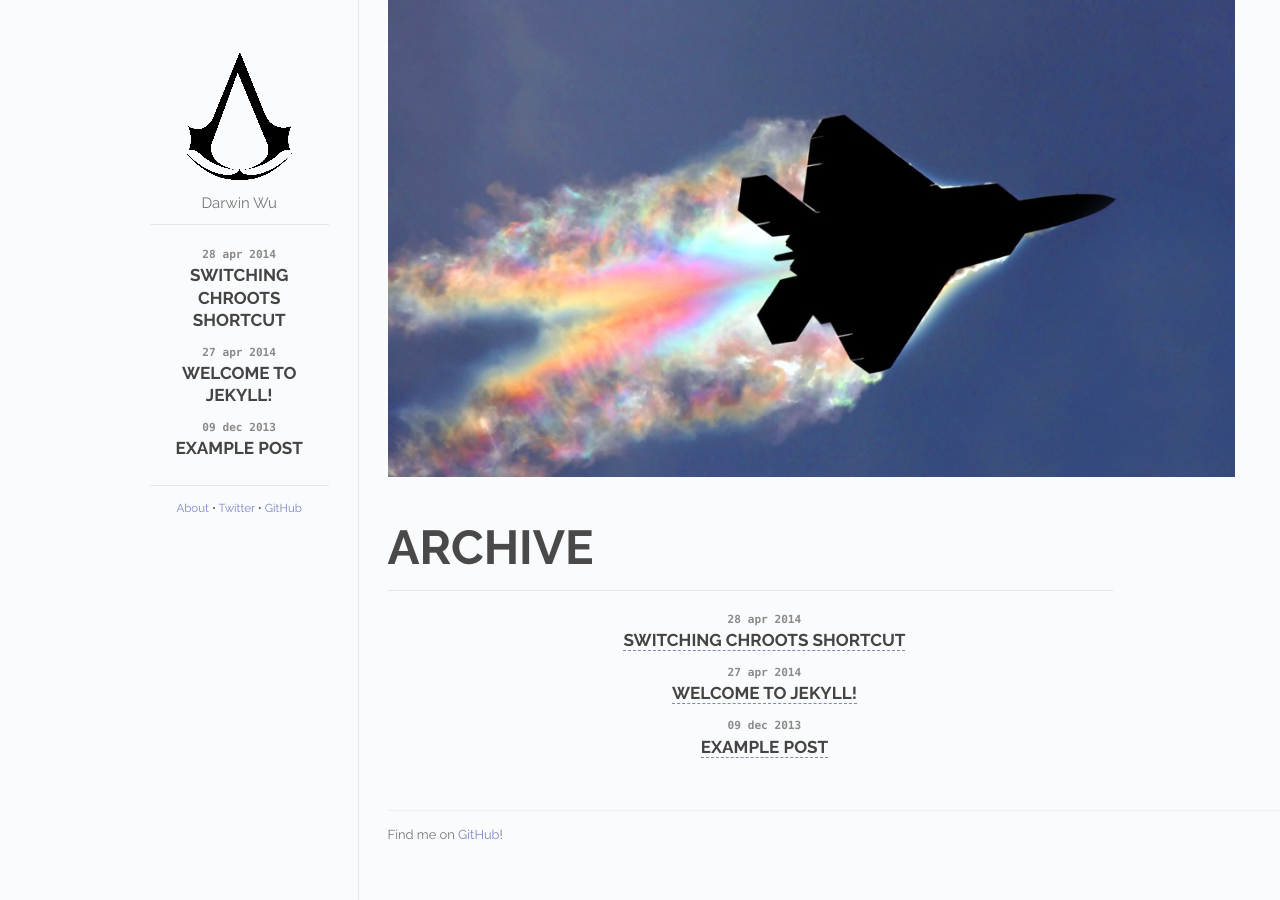
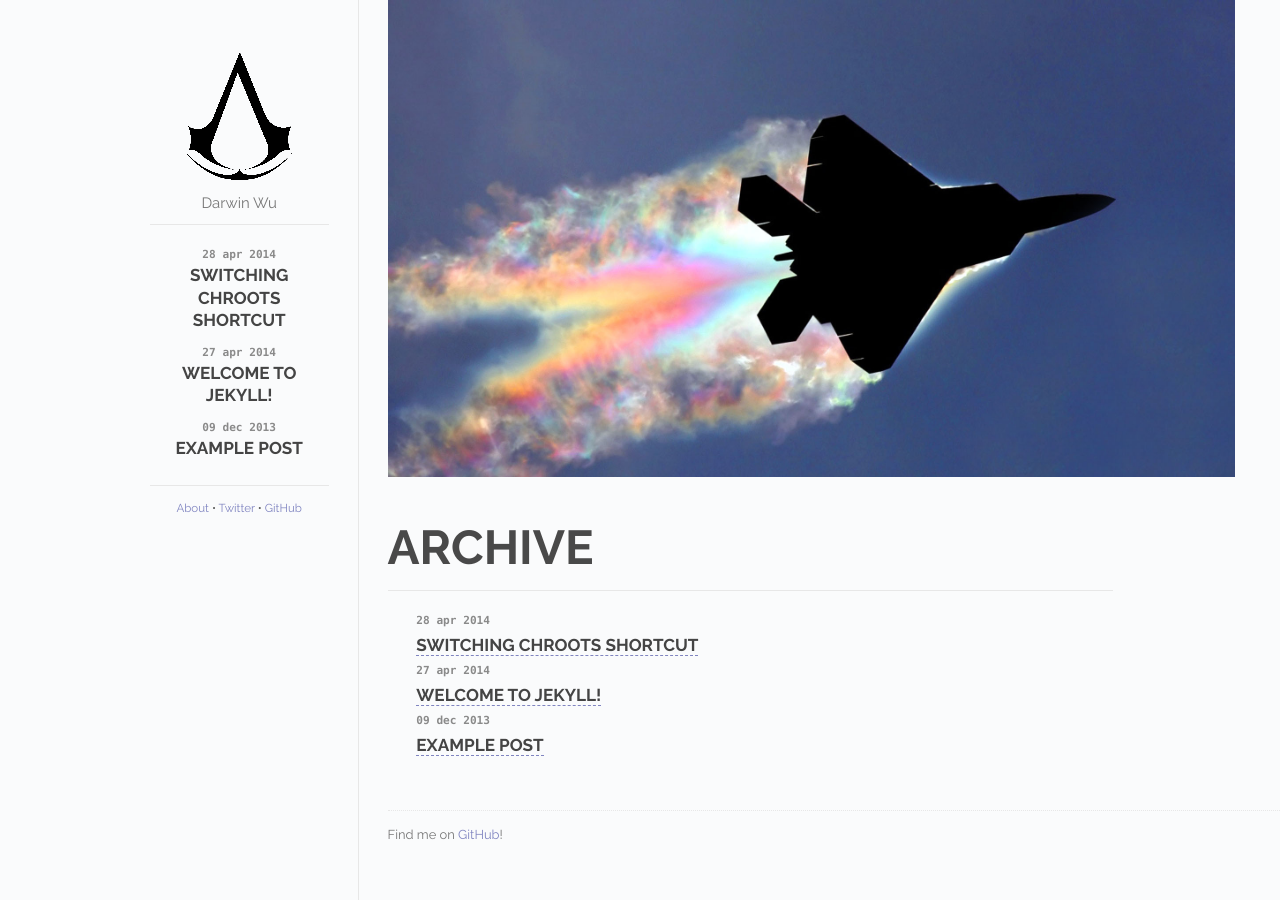
Before and after one commit to the-development/flex, a Jekyll site: the page built from blog.md, in a window 1280 px wide. Built offline with Jekyll 4.4.1, drawn with Linux system fonts in a browser that asks for light colours; Markdown is read by kramdown in place of the engine named in the settings.

Commit message:
fixed cover photos at large sizes and left aligned the post index

```diff
--- a/_layouts/post_index.html
+++ b/_layouts/post_index.html
@@ -19,12 +19,10 @@
     <div class="posts">
       <ul class="posts-list">
         {% for post in site.posts %}
-          <li class="post-link">
-            <a class="post-title" href="{{ post.url }}">
-              <span class="post-date">{{ post.date | date_to_string }}</span>
-              {{ post.title }}
-            </a>
-          </li>
+          <a class="post-title" href="{{ post.url }}">
+            <span class="post-date">{{ post.date | date_to_string }}</span>
+            {{ post.title }}
+          </a>
         {% endfor %}
       </ul>
     </div>
--- a/css/responsive.css
+++ b/css/responsive.css
@@ -1,3 +1,9 @@
+@media (max-width:3000px) {
+  #cover-photo {
+    max-width: 95%;
+  }
+}
+
 @media (max-width:1309px) {
   #cover-photo {
     max-width: 95%;
```
